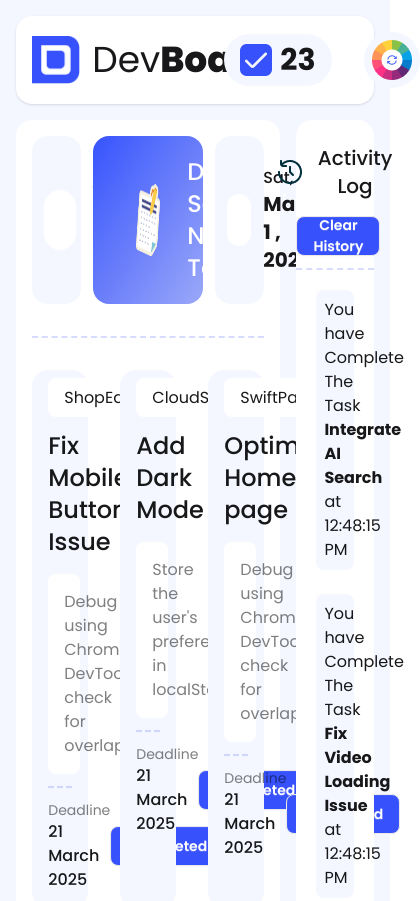
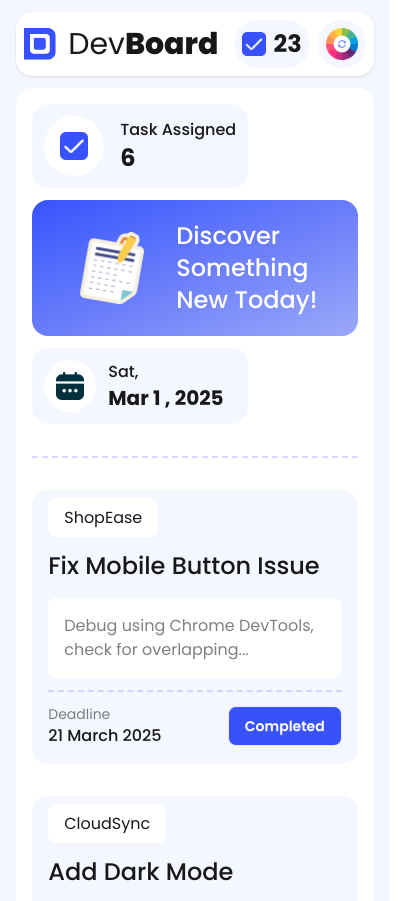
Before and after one commit to j-shifat-18/dev-board, a plain HTML site: page index.html in a window 390 px wide. Shown: the top 901 px of the page, 420 px wide, since content can reach past the window. Drawn offline with nearby package versions, Linux system fonts and the light colour scheme.

Commit message:
make it responsive

```diff
--- a/index.html
+++ b/index.html
@@ -17,32 +17,32 @@
     <link rel="stylesheet" href="./styles/style.css" />
   </head>
   <body class="font-poppins primary-color">
-    <header class="py-4 w-11/12 mx-auto">
+    <header class="py-3 md:py-4 w-11/12 mx-auto">
       <!-- Nav bar -->
-      <div class="navbar bg-white shadow-sm rounded-2xl p-4">
+      <div class="navbar flex flex-row md:flex-row bg-white shadow-sm rounded-2xl p-2 md:p-4">
         <div class="flex-1 flex gap-3 items-center">
-          <img class="w-12" src="./images/logo.png" alt="" />
-          <p class="text-4xl">Dev<span class="font-extrabold">Board</span></p>
+          <img class="w-8 lg:w-12" src="./images/logo.png" alt="" />
+          <p class="text-3xl md:text-4xl">Dev<span class="font-extrabold">Board</span></p>
         </div>
-        <div class="flex-none flex gap-8 items-center">
-          <div class="flex justify-center items-center gap-2 px-4 py-2 primary-color rounded-full">
-            <img class="w-8 h-8" src="./images/checkbox.png" alt="" />
-            <p id="task-completed" class="font-bold text-3xl">23</p>
+        <div class="flex-none flex gap-2 md:gap-6 lg:gap-8 items-center">
+          <div class="flex justify-center items-center gap-2 px-2 md:px-4 py-2 primary-color rounded-full">
+            <img class="w-6 h-6 md:w-8 md:h-8" src="./images/checkbox.png" alt="" />
+            <p id="task-completed" class="font-bold text-2xl md:text-3xl">23</p>
           </div>
           <div id="theme-btn" class="primary-color rounded-full p-2">
-            <img src="./images/theme-btn.png" alt="" />
+            <img class="w-8 h-8 md:w-10 md:h-10" src="./images/theme-btn.png" alt="" />
           </div>
         </div>
       </div>
     </header>
 
-    <main class="w-11/12 mx-auto pb-14 grid grid-cols-4 gap-4">
-      <div class="rounded-2xl col-span-3 bg-white p-4">
+    <main class="w-11/12 mx-auto pb-14 grid grid-cols-1 lg:grid-cols-4 gap-3 md:gap-4">
+      <div class="rounded-2xl lg:col-span-3 bg-white p-4">
         <!-- task board -->
         <section id="task-board" class="">
           <!-- top cards -->
           <div
-            class="grid grid-cols-4 gap-3 pb-8 border-b-2 border-dashed border-[#3752FD]/20"
+            class="grid lg:grid-cols-4 gap-3 pb-8 border-b-2 border-dashed border-[#3752FD]/20"
           >
             <!-- card 1 -->
             <div class="flex gap-4 p-3 primary-color rounded-2xl items-center">
@@ -80,7 +80,7 @@
         <!-- task cards sections -->
         <section class="mt-8">
           <!-- cards -->
-          <div class="grid grid-cols-3 gap-8">
+          <div class="grid lg:grid-cols-3 gap-8">
             <!-- card 1 -->
             <div class="primary-color rounded-2xl p-4">
               <div class="pb-3 border-b-2 border-dashed border-[#3752FD]/20">
```
Also changed, not shown: blogs.html (+2 -2 lines).
